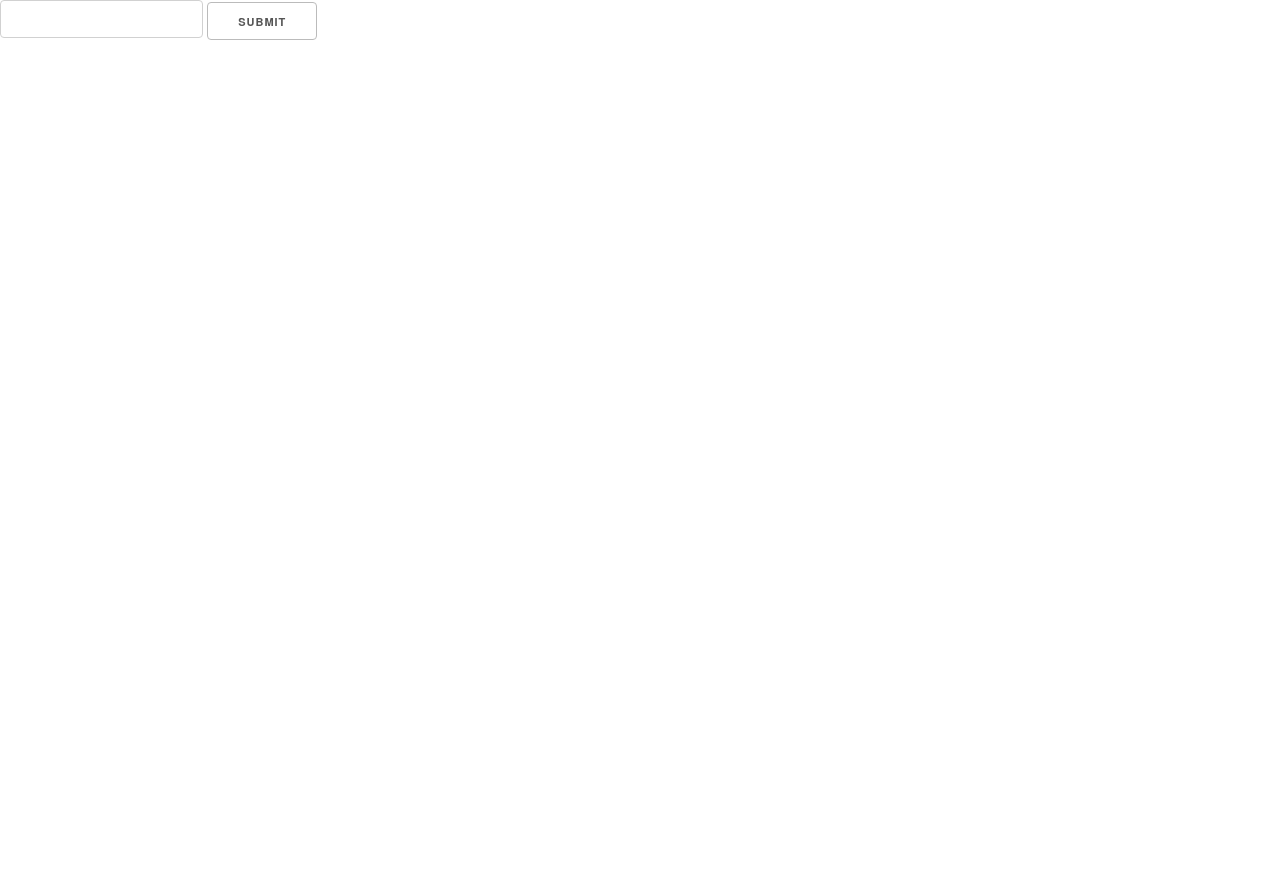
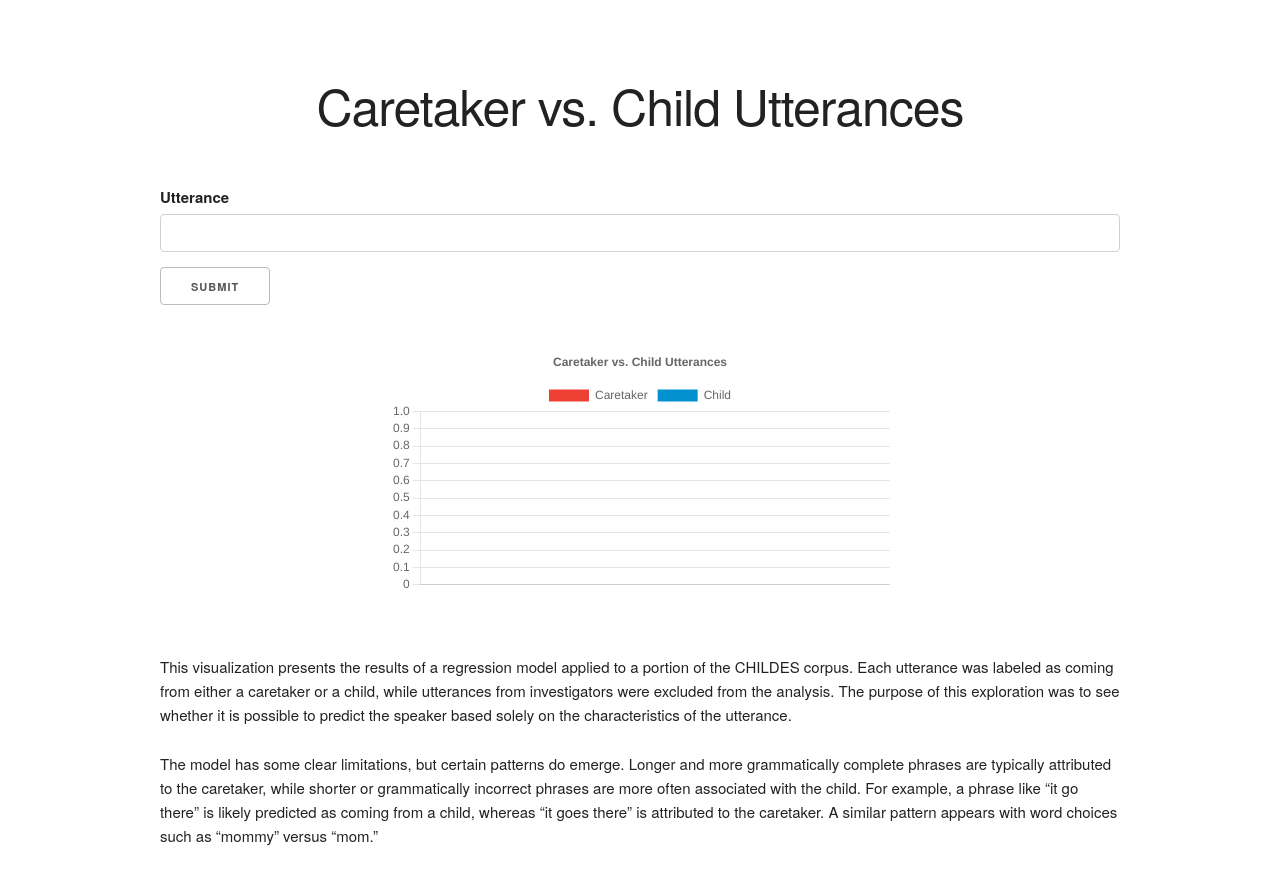
Before and after one commit to okaycj/caretaker-child-utterances, a Flask app: page / in a window 1280 px wide. Before the commit the page is almost empty. Before the commit the page ends 40 px from the top, so only its background shows below. Run offline with Flask 3, Linux system fonts and the light colour scheme; data that the repository does not hold is empty.

Commit message:
Add ajax call for chart data

```diff
--- a/static/index.css
+++ b/static/index.css
@@ -1,5 +1,12 @@
 .chart-container {
     position: relative;
-    height: 40vh;
-    width: 80vw
+    max-width: 500px;
+    margin: 0 auto 4em;
+
 }
+
+.page-header {
+    text-align: center;
+    margin-top: 1.5em;
+    margin-bottom: 1em;
+}
--- a/static/index.js
+++ b/static/index.js
@@ -1,18 +1,20 @@
-/* colors: #ee4035 #f37736 #fdf498 #7bc043 #0392cf*/
-
-
-function displayChart(utterance, careTakerPercent, childPercent, title) {
+/** Takes values from server and generates staked bar plot. */
+function makeChart({
+    utterances,
+    caretaker_percents,
+    child_percents
+}) {
     const ctx = document.getElementById('chart');
 
     const data = {
-        labels: [utterance],
+        labels: utterances,
         datasets: [{
-            label: 'Care Taker',
-            data: [careTakerPercent],
+            label: 'Caretaker',
+            data: caretaker_percents,
             backgroundColor: "#ee4035",
         }, {
             label: 'Child',
-            data: [childPercent],
+            data: child_percents,
             backgroundColor: "#0392cf",
         }, ]
     };
@@ -24,7 +26,7 @@ function displayChart(utterance, careTakerPercent, childPercent, title) {
             plugins: {
                 title: {
                     display: true,
-                    text: title
+                    text: "Caretaker vs. Child Utterances"
                 },
             },
             responsive: true,
@@ -41,3 +43,16 @@ function displayChart(utterance, careTakerPercent, childPercent, title) {
 
     new Chart(ctx, config)
 }
+
+/** Fetch session data from server and display chart. */
+function displayChart(url) {
+    fetch(url)
+        .then(response => {
+            if (!response.ok) {
+                throw new Error(`Utterances response error: ${response.status}`);
+            }
+            return response.json();
+        }).then(json => {
+            makeChart(json)
+        });
+}
--- a/templates/index.html
+++ b/templates/index.html
@@ -6,7 +6,7 @@
         <meta http-equiv="X-UA-Compatible" content="ie=edge">
         <meta name="description" content="">
         <meta name="keywords" content="">
-        <title>{{ title }}</title>
+        <title>Caretaker vs. Child Utterances</title>
         <link rel="stylesheet"
               href="https://unpkg.com/skeleton-css@2.0.4/css/normalize.css"
               integrity="sha384-yUxY/Aef45JYoQ7ifk+yK+iAql95xGPJ3n8sc2iCdfRLBhW/oGtpu15i3nQeewtW"
@@ -23,15 +23,26 @@
                 src="{{ url_for('static', filename='index.js') }}"
                 defer></script>
     </head>
-    <body {% if utterance %} onload="displayChart('{{ utterance }}', '{{ care_taker_percent }}', '{{ child_percent }}', '{{ title }}')"{% endif %}>
-        <form action="{{ url_for('index') }}" method="post">
-            <input type="text" name="utterance" value="{{ utterance }}">
-            <input type="submit">
-        </form>
-        {% if utterance %}
+    <body onload="displayChart('{{ url_for("utterances") }}')">
+        <div class="container">
+            <h1 class="page-header">Caretaker vs. Child Utterances</h1>
+            <form action="{{ url_for('index') }}" method="get">
+                <label for="utterance">Utterance</label>
+                <input type="text"
+                       class="u-full-width"
+                       name="utterance"
+                       value="{{ utterance }}">
+                <input type="submit" value="Submit">
+            </form>
             <div class="chart-container">
                 <canvas id="chart"></canvas>
             </div>
-        {% endif %}
+            <p>
+                This visualization presents the results of a regression model applied to a portion of the CHILDES corpus. Each utterance was labeled as coming from either a caretaker or a child, while utterances from investigators were excluded from the analysis. The purpose of this exploration was to see whether it is possible to predict the speaker based solely on the characteristics of the utterance.
+            </p>
+            <p>
+                The model has some clear limitations, but certain patterns do emerge. Longer and more grammatically complete phrases are typically attributed to the caretaker, while shorter or grammatically incorrect phrases are more often associated with the child. For example, a phrase like “it go there” is likely predicted as coming from a child, whereas “it goes there” is attributed to the caretaker. A similar pattern appears with word choices such as “mommy” versus “mom.”
+            </p>
+        </div>
     </body>
 </html>
--- a/wsgi.py
+++ b/wsgi.py
@@ -1,22 +1,53 @@
-from flask import Flask, render_template, request
+from flask import Flask, jsonify, render_template, request, session
+from werkzeug.wrappers.response import Response
 
 from main import run_prediction
 
 app = Flask(__name__)
+app.config["SECRET_KEY"] = "your_secret_key_here"
 
 
-@app.route("/", methods=["GET", "POST"])
+@app.route("/", methods=["GET"])
 def index() -> str:
-    context: dict[str, float | str] = {"title": "Care Taker vs. Child Utterances"}
+    """
+    Retreives the utterance from the form and run the model.  This will
+    organize the data into three parts (utterance, caretaker percent, and
+    child percent) and store them in session.  Session recores the last five
+    utterance queries.
+    """
 
-    if request.method == "POST":
-        utterance = request.form.get("utterance")
-        if utterance:
-            prediction = run_prediction(utterance)
-            context.update(
-                utterance=utterance,
-                care_taker_percent=prediction["care_taker_percent"],
-                child_percent=prediction["child_percent"],
-            )
+    context: dict[str, float | str] = {}
+    utterance = request.args.get("utterance")
+    utterances = session.get("utterances", [])
+    caretaker_percents = session.get("caretaker_percents", [])
+    child_percents = session.get("child_percents", [])
+
+    if utterance and utterances[-1] != utterance:
+        utterance = " ".join(utterance.lower().split())
+        prediction = run_prediction(utterance)
+        utterances.append(utterance)
+        caretaker_percents.append(prediction["caretaker_percent"])
+        child_percents.append(prediction["child_percent"])
+        context["utterance"] = utterance
+
+    session.update(
+        utterances=utterances[-5:],
+        caretaker_percents=caretaker_percents[-5:],
+        child_percents=child_percents[-5:],
+    )
 
     return render_template("index.html", **context)
+
+
+@app.route("/utterances")
+def utterances() -> Response:
+    """
+    Async call to retrieve session data to populate chart.
+    """
+    return jsonify(
+        {
+            "utterances": session["utterances"],
+            "caretaker_percents": session["caretaker_percents"],
+            "child_percents": session["child_percents"],
+        }
+    )
```
